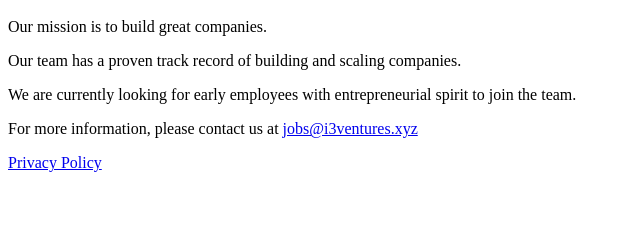
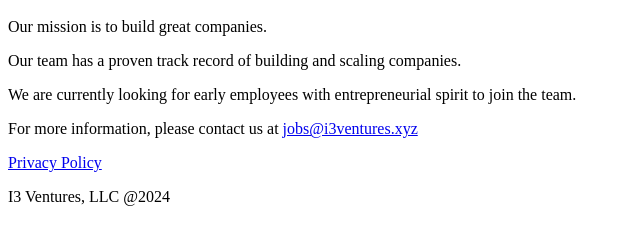
Before and after one commit to i3ventures/i3ventures.github.io, a plain HTML site: page index.html in a window 1280 px wide. Shown: the part 48-292 px from the top of the page, without its empty margins (0-640 px from the left). Drawn offline with Linux system fonts and the light colour scheme.

Commit message:
Add legal name and year.

```diff
--- a/index.html
+++ b/index.html
@@ -18,5 +18,9 @@
     <p>
         <a href="privacy-policy.html">Privacy Policy</a>
     </p>
+
+    <p>
+      I3 Ventures, LLC @2024
+    </p>
   </body>
 </html>
```
